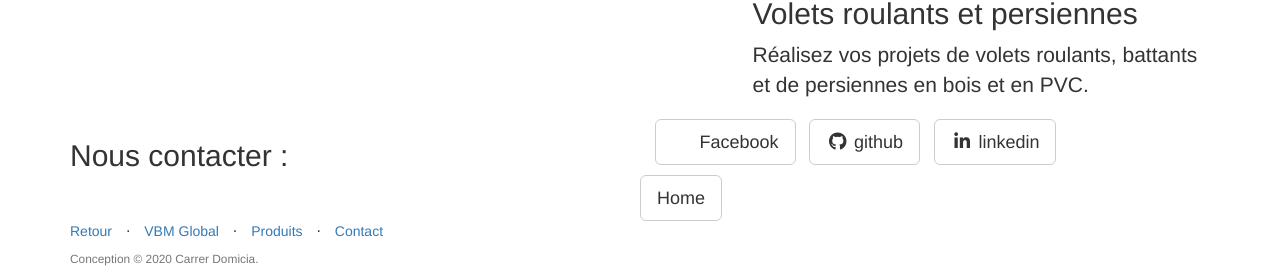
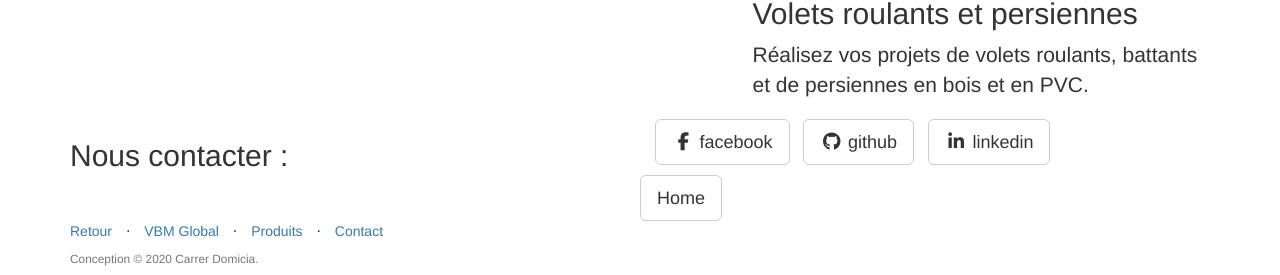
Before and after one commit to juanitito/vbm-landing, a Jekyll site: the page built from _posts/2014-09-21-services-1.markdown, in a window 1280 px wide and 900 px high, scrolled down 559 px. Shown: the part 622-897 px from the top of the window. Built offline with Jekyll 4.4.1, drawn with Linux system fonts in a browser that asks for light colours; nearby versions of some CDN libraries; library files that are not in the unit come from our copies.

```diff
--- a/_config.yml
+++ b/_config.yml
@@ -26,7 +26,7 @@ permalink: pretty
 # ----------------------- #
 
 social:
-  - title: Facebook
+  - title: facebook
     url: https://www.facebook.com/V%C3%A9randa-Baugeoise-Menuiserie-493714200800141/
   - title: github
     url: https://github.com/IronSummitMedia/startbootstrap
```
